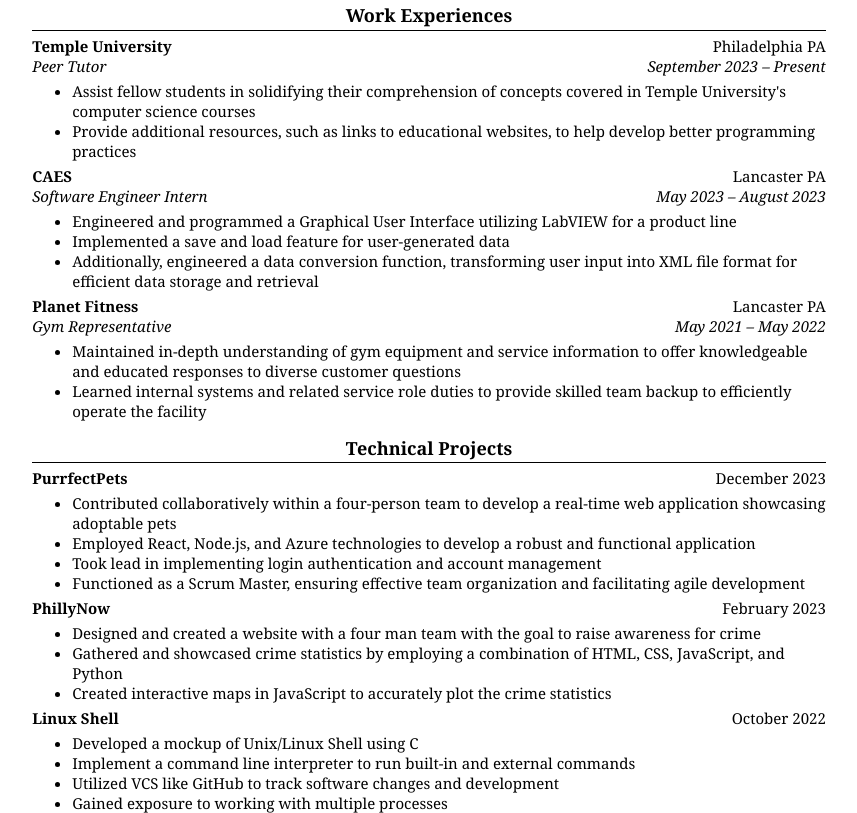
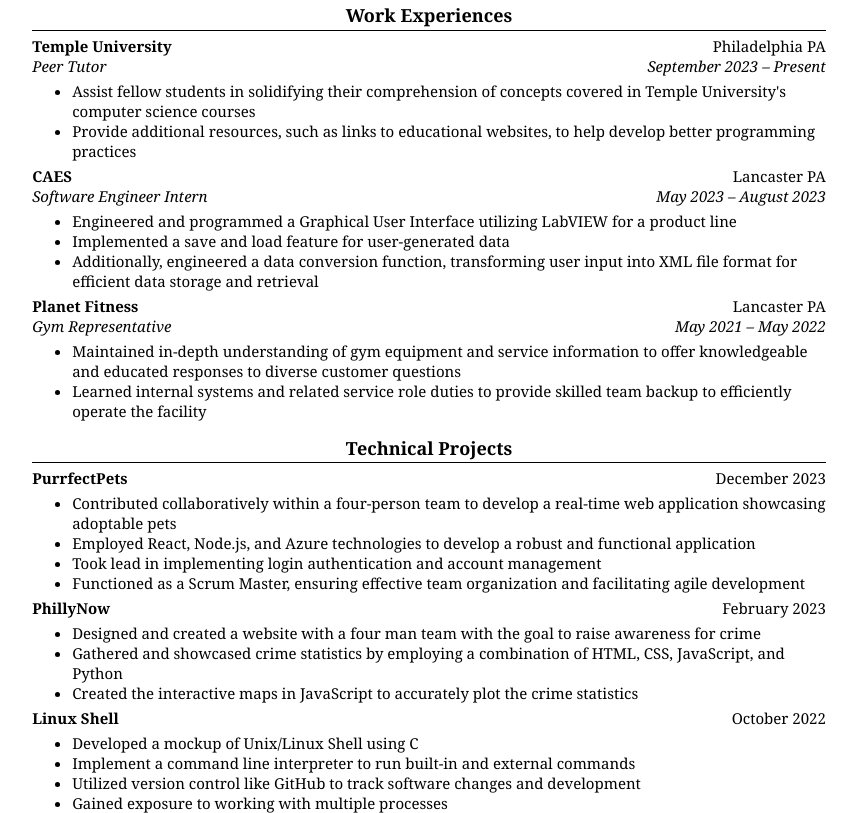
Before and after one commit to SlowMiata/Personal-Website, a plain HTML site: page Resume/resume.html in a window 1280 px wide. Shown: the part 431-1244 px from the top of the page, without its empty margins (211-1068 px from the left). Drawn offline with Linux system fonts and the light colour scheme.

Commit message:
updated resume

```diff
--- a/Resume/resume.html
+++ b/Resume/resume.html
@@ -168,7 +168,7 @@
         <ul class="job-desc">
             <li>Designed and created a website with a four man team with the goal to raise awareness for crime</li>
             <li>Gathered and showcased crime statistics by employing a combination of HTML, CSS, JavaScript, and Python</li>
-            <li>Created interactive maps in JavaScript to accurately plot the crime statistics</li>
+            <li>Created the interactive maps in JavaScript to accurately plot the crime statistics</li>
         </ul>
 
         <p class="info">
@@ -179,7 +179,7 @@
         <ul class="job-desc">
             <li>Developed a mockup of Unix/Linux Shell using C</li>
             <li>Implement a command line interpreter to run built-in and external commands</li>
-            <li>Utilized VCS like GitHub to track software changes and development</li>
+            <li>Utilized version control like GitHub to track software changes and development</li>
             <li>Gained exposure to working with multiple processes </li>
         </ul>
 
```
